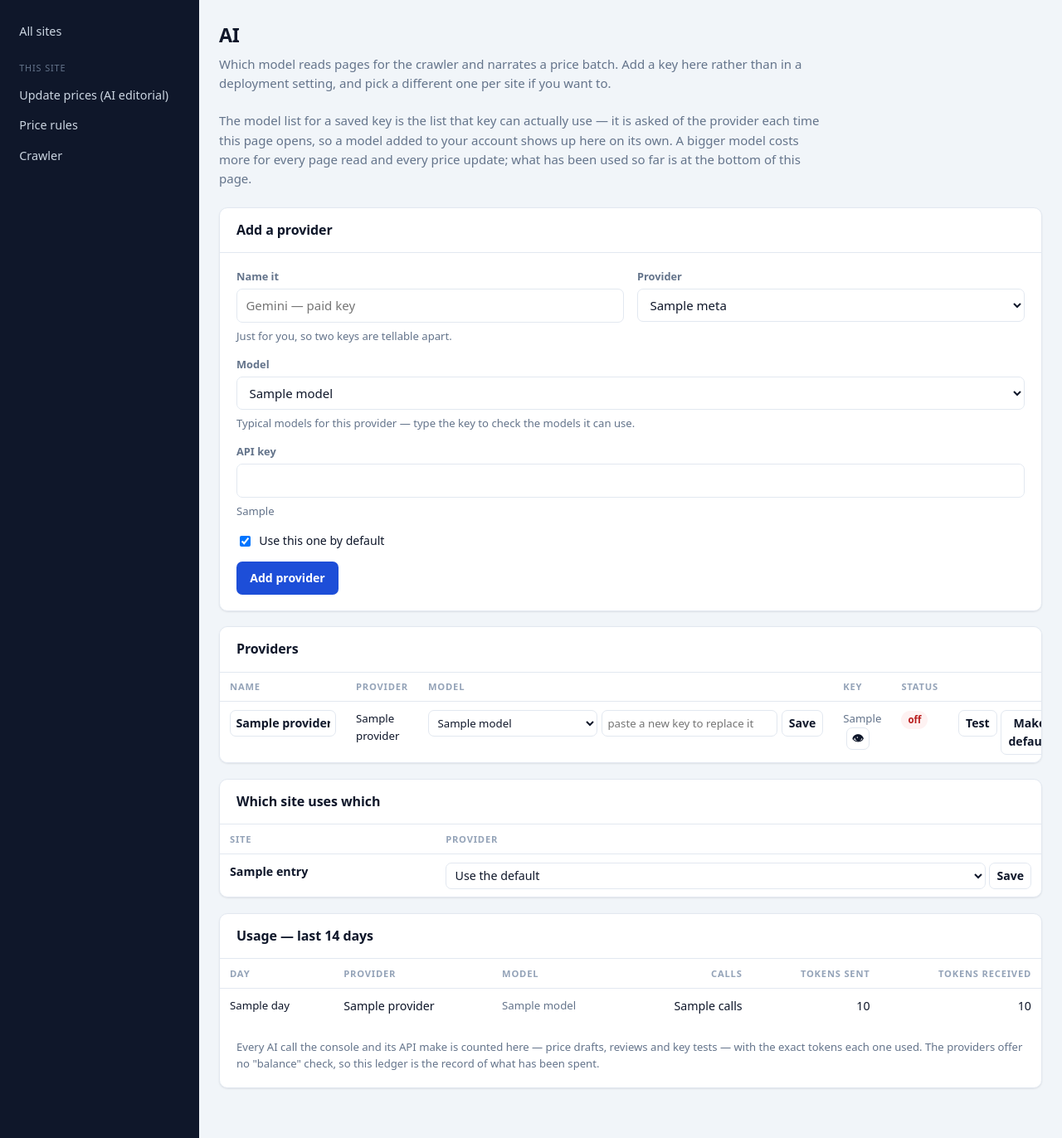
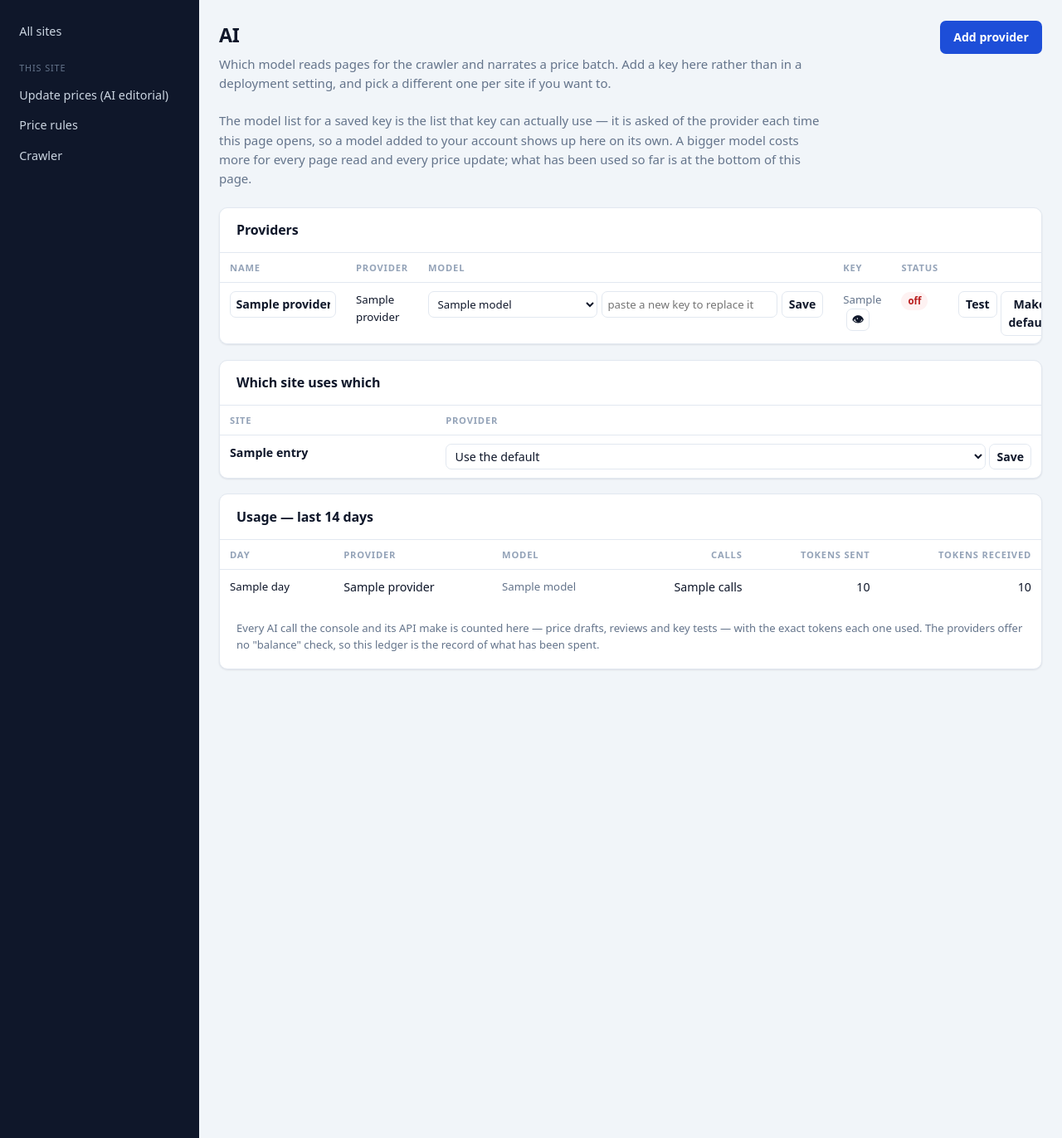
Before and after one commit to kanojiyapratik/petrosil, a FastAPI app: template app/templates/settings_ai.html in a window 1280 px wide. Shown: the part 64-1436 px from the top of the page at 83% size. Run offline with FastAPI, Linux system fonts and the light colour scheme; the template is opened without the code that fills it: most values are stand-ins (such as "Sample title", 1, 10 or a date in 2020); parts of the project's set-up code (start-up, migrations or seed data) failed here and were passed over; some libraries are stand-ins or nearby versions.

Commit message:
AI settings: add-provider form opens from a button, closed by default
Co-Authored-By: Claude Opus 5.5 <noreply@anthropic.com>

```diff
--- a/app/templates/settings_ai.html
+++ b/app/templates/settings_ai.html
@@ -1,6 +1,9 @@
 {% extends "base.html" %}
 {% block content %}
-<h1>AI</h1>
+<div style="display:flex;justify-content:space-between;align-items:flex-start;gap:1rem">
+  <h1>AI</h1>
+  <button type="button" id="add-provider-open">Add provider</button>
+</div>
 <p class="lede">
   Which model reads pages for the crawler and narrates a price batch. Add a key here rather than
   in a deployment setting, and pick a different one per site if you want to.
@@ -12,7 +15,9 @@
   is at the bottom of this page.
 </p>
 
-<div class="panel">
+{# Closed until "Add provider" is clicked: adding a key is rare, and the
+   form sat above the providers list on every visit. #}
+<div class="panel" id="add-provider" hidden>
   <div class="head"><h2>Add a provider</h2></div>
   <div class="body">
     <form method="post" action="/console/settings/ai">
@@ -52,7 +57,10 @@
       <div class="field">
         <label class="check"><input type="checkbox" name="make_default" checked> Use this one by default</label>
       </div>
-      <div class="actions"><button type="submit">Add provider</button></div>
+      <div class="actions">
+        <button type="submit">Add provider</button>
+        <button type="button" class="ghost" id="add-provider-close">Cancel</button>
+      </div>
     </form>
   </div>
 </div>
@@ -164,6 +172,21 @@
 {% endif %}
 
 <script>
+(function () {
+  var card = document.getElementById('add-provider');
+  var open = document.getElementById('add-provider-open');
+
+  // The panel has no display rule of its own, so [hidden] works on it; the
+  // button's inline-block would beat [hidden], so it toggles instead.
+  open.addEventListener('click', function () {
+    card.hidden = !card.hidden;
+    if (!card.hidden) document.getElementById('name').focus();
+  });
+  document.getElementById('add-provider-close').addEventListener('click', function () {
+    card.hidden = true;
+  });
+})();
+
 // The model list and the key hint follow the chosen provider, so nobody picks
 // a Claude model for an OpenAI key. This only ever touches the hardcoded
 // (data-fallback) options -- the ones offered before a key has been checked.
```
